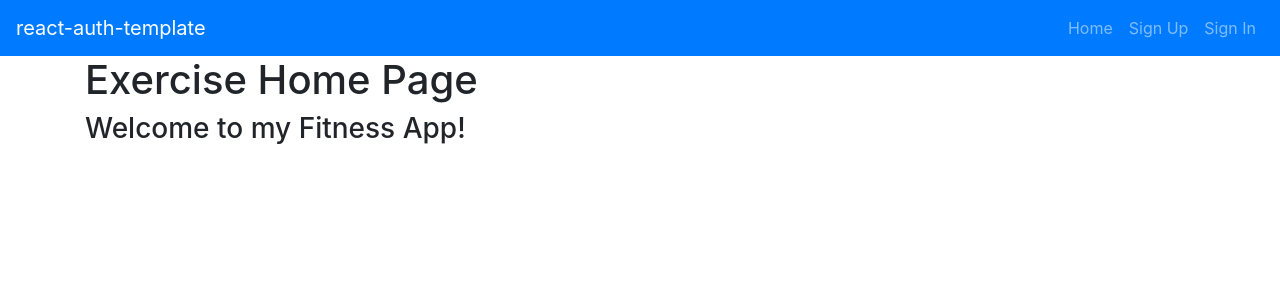
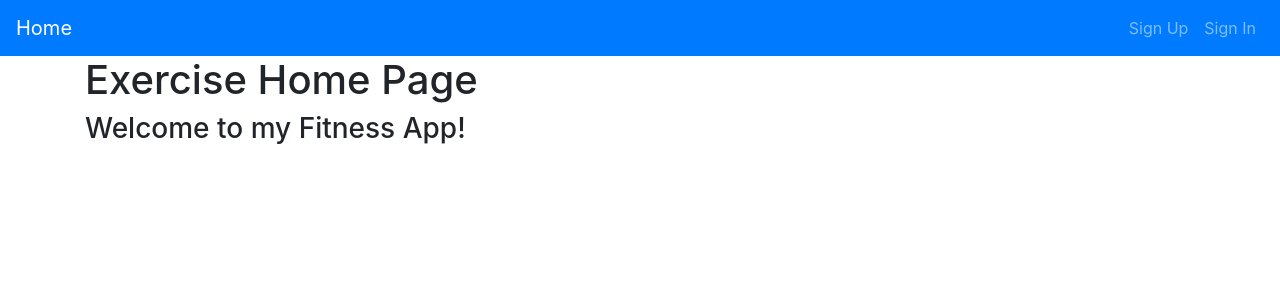
Before and after one commit to Dave-92-stack/Exercise-Client, a React app: page /create-exercise in a window 1280 px wide. Shown: the top 300 px of the page. Built offline with nearby package versions, Linux system fonts and the light colour scheme.

Commit message:
Removed Exercise.js as it wasn't being used and updated the home button.

```diff
--- a/src/components/Header/Header.js
+++ b/src/components/Header/Header.js
@@ -18,22 +18,15 @@ const unauthenticatedOptions = (
   </Fragment>
 )
 
-const alwaysOptions = (
-  <Fragment>
-    <Nav.Link to="/">Home</Nav.Link>
-  </Fragment>
-)
-
 const Header = ({ user }) => (
   <Navbar bg="primary" variant="dark" expand="md">
     <Navbar.Brand href="#">
-      react-auth-template
+      Home
     </Navbar.Brand>
     <Navbar.Toggle aria-controls="basic-navbar-nav" />
     <Navbar.Collapse id="basic-navbar-nav">
       <Nav className="ml-auto">
         { user && <span className="navbar-text mr-2">Welcome, {user.email}</span>}
-        { alwaysOptions }
         { user ? authenticatedOptions : unauthenticatedOptions }
       </Nav>
     </Navbar.Collapse>
```
Also changed, not shown: src/components/Exercises.js (deleted).
